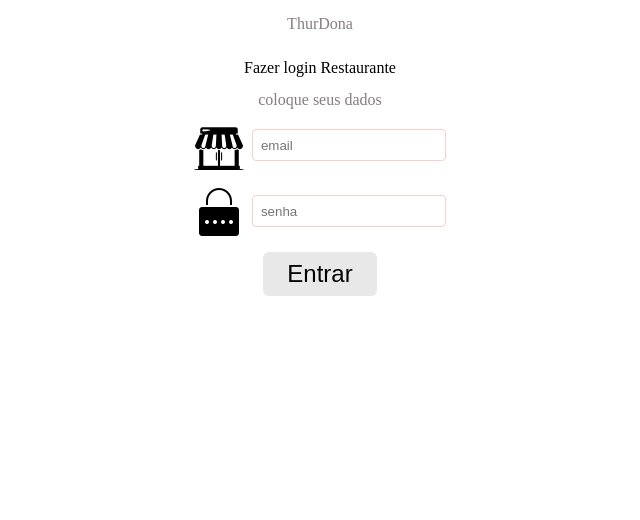
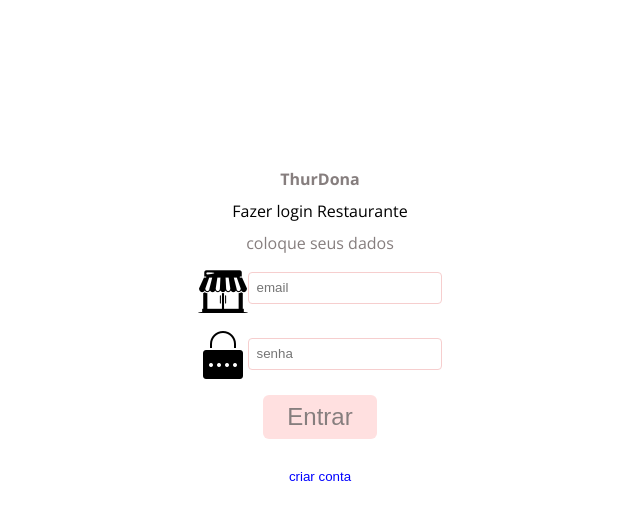
Before and after one commit to marciomartins12/codeVaga, a React (Vite) app: page /PageLoginRestaurante in a window 1280 px wide. Shown: the top 520 px of the page, without its empty margins (320-960 px from the left). Built offline with nearby package versions, Linux system fonts and the light colour scheme.

Commit message:
first commit -m

```diff
--- a/src/Components/HomePage/homepage.module.css
+++ b/src/Components/HomePage/homepage.module.css
@@ -1,24 +1,34 @@
-.containerHomepage{
+.containerHomepage {
     display: flex;
     justify-content: center;
     align-items: center;
     flex-direction: column;
-    height: 100%;
+    height: 80vh;
+
 }
+
 .containerSelector {
+
     width: 100%;
+    margin-top: 1em;
+    max-width: 480px;
     display: flex;
     flex-direction: row;
     align-items: center;
     justify-content: space-around;
-
+}
+.nomesite{
+    font-weight: 700;
+}
+.span{
+    font-weight: 300;
+}
+.nomesite,
+.span {
+    margin: 1em 0;
+    color: #867E7E;
 }
 
-.nomesite,
-.span {
-    margin: .75em 0;
-    color: #867E7E;
-}
 .taga {
     display: flex;
     flex-direction: column;
--- a/src/Components/PageLogin/index.jsx
+++ b/src/Components/PageLogin/index.jsx
@@ -1,6 +1,7 @@
 import { useEffect, useState } from "react";
+import { useNavigate } from 'react-router-dom';
 import Style from "./pageLogin.module.css";
-const PageLogin = ({ escolha }) => {
+const PageLogin = ({setid, escolha }) => {
 
     const [json, setJson] = useState(null);
 
@@ -10,7 +11,7 @@ const PageLogin = ({ escolha }) => {
                 let response;
                 let jsonData;
                 if (escolha == "restaurante") {
-                    response = await fetch("src/Services/restaurantes.json");
+                    response = await fetch("src/Services/RestaurantesContas.json");
                     jsonData = await response.json();
                 } else {
                     response = await fetch("src/Services/cliente.json");
@@ -24,16 +25,21 @@ const PageLogin = ({ escolha }) => {
         fetchData();
     }, []);
 
-    const [email, setemail] = useState();
-    const [senha, setsenha] = useState();
+    const [email, setemail] = useState("");
+    const [senha, setsenha] = useState("");
+    const [fal, setfal] = useState(false);
+    const Navigate = useNavigate();
 
     function enviarForm(email, senha) {
-        const pacote = json.find((e) => e.email === email)
+        const pacote = json.find((e) => e.email === email);
+
         if (pacote) {
-            pacote.senha === senha ? console.log("acertou ") : console.log("errou a senha ")
+            pacote.senha === senha ? setid(pacote.id) : ""
+            window.localStorage.setItem("userCurrent",[email, senha])
+            pacote.senha === senha ? Navigate(`${escolha=="restaurante"? "/homepagerestaurante": "/homepagecliente"}`) : setfal(true)
         } else {
 
-            console.log("fuddio")
+            setfal(true);
         }
 
     }
@@ -48,7 +54,7 @@ const PageLogin = ({ escolha }) => {
                     enviarForm(email, senha)
                 }
                 }>
-                <div>
+                <div className={Style.containerinputs}>
                     <img src={`src/Components/assets/icons/${escolha == "restaurante" ? "restaurante" : "pessoa"}.png`} alt="icon restaurantes" />
                     <input onChange={(e) => {
                         setemail(e.target.value)
@@ -59,7 +65,7 @@ const PageLogin = ({ escolha }) => {
                         required={true}
                     />
                 </div>
-                <div>
+                <div className={Style.containerinputs}>
                     <img src="src/Components/assets/icons/password.png" alt="" />
                     <input
                         onChange={(e) => {
@@ -71,7 +77,9 @@ const PageLogin = ({ escolha }) => {
                         required={true}
                     />
                 </div>
-                    <button className={Style.btn} >Entrar</button>
+                {fal ? <p className={Style.mensagemsenhaerrada}>senha ou email incorreto. Tente novamente.</p> : <></>}
+                <button className={Style.btn} disabled={senha.length >= 8 ? false : true} >Entrar</button>
+                <button className={Style.criarconta}>criar conta</button>
             </form>
         </section>
     )
--- a/src/Components/PageLogin/pageLogin.module.css
+++ b/src/Components/PageLogin/pageLogin.module.css
@@ -2,13 +2,21 @@
     display: flex;
     flex-direction: column;
     align-items: center;
+    justify-content: center;
+    height: 80vh;
 }
 
 .containerPageLogin p {
     margin-top: 1em;
 }
+.nome{
+    font-weight: 700;
+    color: #867E7E;
+}
+.dados{
+    font-weight: 300;
+}
 
-.nome,
 .dados {
     margin: .75em 0;
     color: #867E7E;
@@ -23,13 +31,11 @@
     gap: 1em;
 }
 
-.containerPageLogin form div {
-    gap: .55em;
+.containerinputs{
     width: 100%;
     display: flex;
-    flex-direction: row;
-    justify-content: center;
     align-items: center;
+
 }
 
 .containerPageLogin input {
@@ -39,9 +45,26 @@
 }
 
 .btn {
-    background-color: rgb(232, 232, 232);
+    background-color: rgb(106, 251, 251);
     border: none;
     padding: 0.33em 1em;
     font-size: 1.5em;
     border-radius: .25em;
+    font-weight: 500;
+    cursor: pointer;
 }
+.btn:disabled{
+    background-color: #ffe0e0;
+    color: #867E7E;
+}
+.criarconta{
+    border: none;
+    margin-top: 1em;
+    background-color: white;
+    color: blue;
+    cursor: pointer;
+}
+.mensagemsenhaerrada{
+    font-size: .75em;
+    color: red;
+}
--- /dev/null
+++ b/src/Components/Restaurante/Pages/index.jsx
@@ -0,0 +1,19 @@
+import { useEffect } from "react";
+import { useNavigate } from "react-router-dom";
+import Restaurantes from "../../../Services/restauranteUsuario.json";
+const HomepageRestaurante = ({id}) =>{
+    const navigate  = useNavigate();
+    const restaurante = Restaurantes.find((e)=> e.id === id)
+  useEffect(()=>{
+      if (id == null){
+          navigate("/")
+      }
+
+  },[])
+    return(
+        <section>
+            nome { restaurante.nome}
+        </section>
+    )
+}
+export default HomepageRestaurante;
--- /dev/null
+++ b/src/Services/RestaurantesContas.json
@@ -0,0 +1,17 @@
+[
+    {
+        "nome": "Fogo e Brasa",
+        "email": "fogoebrasa@gmail.com",
+        "id": 1,
+        "senha": "12345678"
+    },
+    {
+        "nome": "Pastel de Flango",
+        "email": "pasteldeflango@gmail.com",
+        "id": 2,
+        "senha": "123flango"
+    }
+    ,{
+
+    }
+]
--- /dev/null
+++ b/src/Services/restauranteUsuario.json
@@ -0,0 +1,28 @@
+[
+    {
+        "id": 1,
+        "nome": "Fogo e Brasa",
+        "email": "fogoebrasa@gmail.com",
+        "descricao": "Restaurante que vende comida",
+        "cnpj": "787213=3213/31",
+        "localizacao": "Rua dos Corvos - 1/12",
+        "cardapio": [
+            {
+                "categoria": "Bebidas",
+                "itens": [
+                    { "nome": "Coca-Cola", "valor": 5.0 },
+                    { "nome": "Suco de Laranja", "valor": 4.0 },
+                    { "nome": "Água Mineral", "valor": 3.0 }
+                ]
+            },
+            {
+                "categoria": "Pratos",
+                "itens": [
+                    { "nome": "Pizza Margherita", "valor": 25.0 },
+                    { "nome": "Hambúrguer", "valor": 20.0 },
+                    { "nome": "Salada Caesar", "valor": 15.0 }
+                ]
+            }
+        ]
+    }
+]
--- a/src/Services/restaurantes.json
+++ /dev/null
@@ -1,20 +0,0 @@
-[
-    {
-        "nome": "Fogo e Brasa",
-        "email": "fogoebrasa@gmail.com",
-        "id": 1,
-        "senha": "123fogonosracistas",
-        "cnpj": "123/1231-212",
-        "descircaoRestaurante": "Bem-vindo à ! Aqui, ingredientes frescos e sabores  autênticos se encontram. Explore nossa seleção gourmet e desfrute de  pratos preparados na hora. Uma experiência gastronômica única espera por  você!",
-        "localização": "Alamedas 4"
-    },
-    {
-        "nome": "Pastel de Flango",
-        "email": "pasteldeflango@gmail.com",
-        "id": 2,
-        "senha": "123flango",
-        "cnpj": "123/1231-212",
-        "descircaoRestaurante": "Bem-vindo à ! Aqui, ingredientes frescos e sabores  autênticos se encontram. Explore nossa seleção gourmet e desfrute de  pratos preparados na hora. Uma experiência gastronômica única espera por  você!",
-        "localização": "Alamedas 2"
-    }
-]
--- /dev/null
+++ b/src/app.jsx
@@ -0,0 +1,42 @@
+import HomePage from './Components/HomePage'
+import { useState } from 'react'
+import { BrowserRouter, Route, Routes } from 'react-router-dom'
+import PageLogin from './Components/PageLogin'
+import HomepageRestaurante from './Components/Restaurante/Pages'
+const App = ()=>{
+    const [user, setuser] = useState(null);
+    return (
+
+        <BrowserRouter>
+        <Routes>
+
+          <Route path='/' element={
+            <HomePage />
+          } />
+
+          <Route path='/PageLoginRestaurante' element={
+            <PageLogin
+              setid={(e) => setuser(e)}
+              escolha="restaurante"
+            />
+          } />
+          <Route path='/PageLoginCliente' element={
+            <PageLogin
+              setid={(e) => setuser(e)}
+              escolha="cliente"
+            />
+          } />
+
+          {/* homepage restaurante */}
+          <Route path='/homepagerestaurante' element={
+            <HomepageRestaurante
+              id={user}
+            />
+          } />
+
+
+        </Routes>
+      </BrowserRouter>
+    )
+}
+export default App;
--- a/src/index.css
+++ b/src/index.css
@@ -1,3 +1,11 @@
+@import url('https://fonts.googleapis.com/css2?family=Open+Sans:ital,wght@0,300..800;1,300..800&display=swap');
+
+:root{
+    --fontOpensans: "Open Sans", sans-serif;
+}
+
+
+
 html, body, div, span, applet, object, iframe,
 h1, h2, h3, h4, h5, h6, p, blockquote, pre,
 a, abbr, acronym, address, big, cite, code,
@@ -25,6 +33,8 @@ footer, header, hgroup, menu, nav, section {
 }
 body {
     line-height: 1;
+    font-family: var(--fontOpensans);
+    font-weight: 400;
 }
 ol, ul {
     list-style: none;
--- a/src/main.jsx
+++ b/src/main.jsx
@@ -1,35 +1,11 @@
 import React from 'react'
 import ReactDOM from 'react-dom/client'
 import './index.css'
-import HomePage from './Components/HomePage'
-import { BrowserRouter, Route, Routes } from 'react-router-dom'
-import PageLogin from './Components/PageLogin'
+import App from './app'
+
 
 ReactDOM.createRoot(document.getElementById('root')).render(
   <React.StrictMode>
-    <BrowserRouter>
-      <Routes>
-        <Route path='/' element={
-          <HomePage />
-        }/>
-
-
-
-
-
-        <Route path='/PageLoginRestaurante' element={
-          <PageLogin
-          escolha = "restaurante"
-          />
-        }/>
-        <Route path='/PageLoginCliente' element={
-          <PageLogin
-          escolha = "cliente"
-          />
-        }/>
-
-
-      </Routes>
-    </BrowserRouter>
+   <App/>
   </React.StrictMode>,
 )
```
